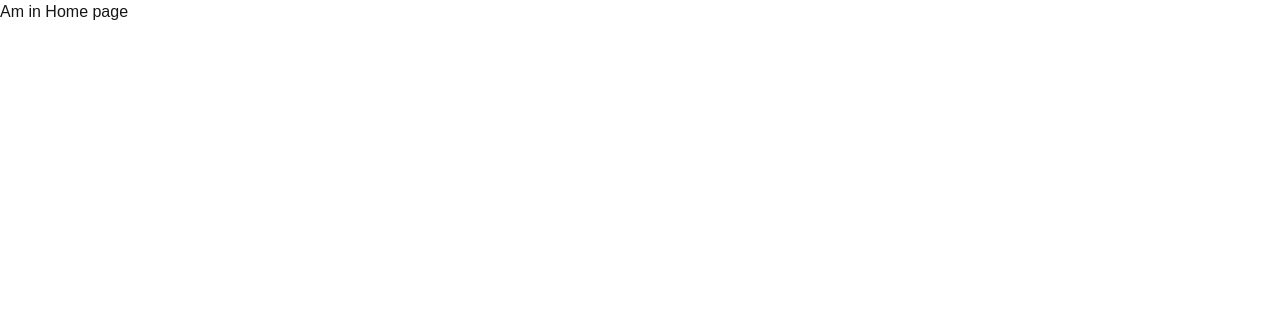
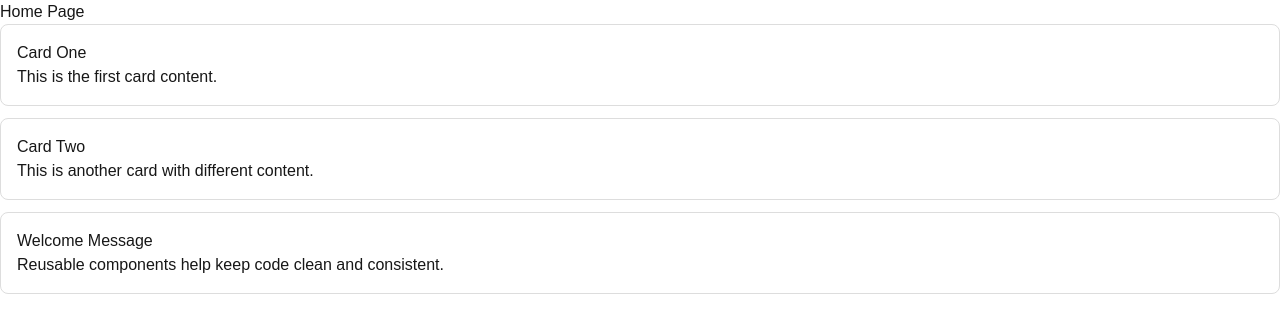
Before and after one commit to jeremiahongwenyi/alx-project-0x02-setup, a Next.js app in the folder alx-project-0x02/: page /home in a window 1280 px wide. Shown: the top 332 px of the page. Built offline with nearby package versions, Linux system fonts and the light colour scheme.

Commit message:
question 3

```diff
--- /dev/null
+++ b/alx-project-0x02/components/common/Card.tsx
@@ -0,0 +1,20 @@
+import React from 'react'
+import CardProps from '@/interfaces'
+
+function Card({title,content}:CardProps) {
+  return (
+    <div
+      style={{
+        border: "1px solid #ddd",
+        padding: "16px",
+        borderRadius: "8px",
+        marginBottom: "12px"
+      }}
+    >
+      <h2>{title}</h2>
+      <p>{content}</p>
+    </div>
+  )
+}
+
+export default Card
--- a/alx-project-0x02/interfaces/index.ts
+++ b/alx-project-0x02/interfaces/index.ts
@@ -1,3 +1,4 @@
-export default interface Student {
-
+export default interface CardProps  {
+    title:string,
+    content:string
 }
--- a/alx-project-0x02/pages/home.tsx
+++ b/alx-project-0x02/pages/home.tsx
@@ -1,8 +1,26 @@
 import React from 'react'
+import Card from '@/components/common/Card'
 
 function home() {
   return (
-    <div>Am in Home page</div>
+    <div>
+      <h1>Home Page</h1>
+
+      <Card
+        title="Card One"
+        content="This is the first card content."
+      />
+
+      <Card
+        title="Card Two"
+        content="This is another card with different content."
+      />
+
+      <Card
+        title="Welcome Message"
+        content="Reusable components help keep code clean and consistent."
+      />
+    </div>
   )
 }
 
```
